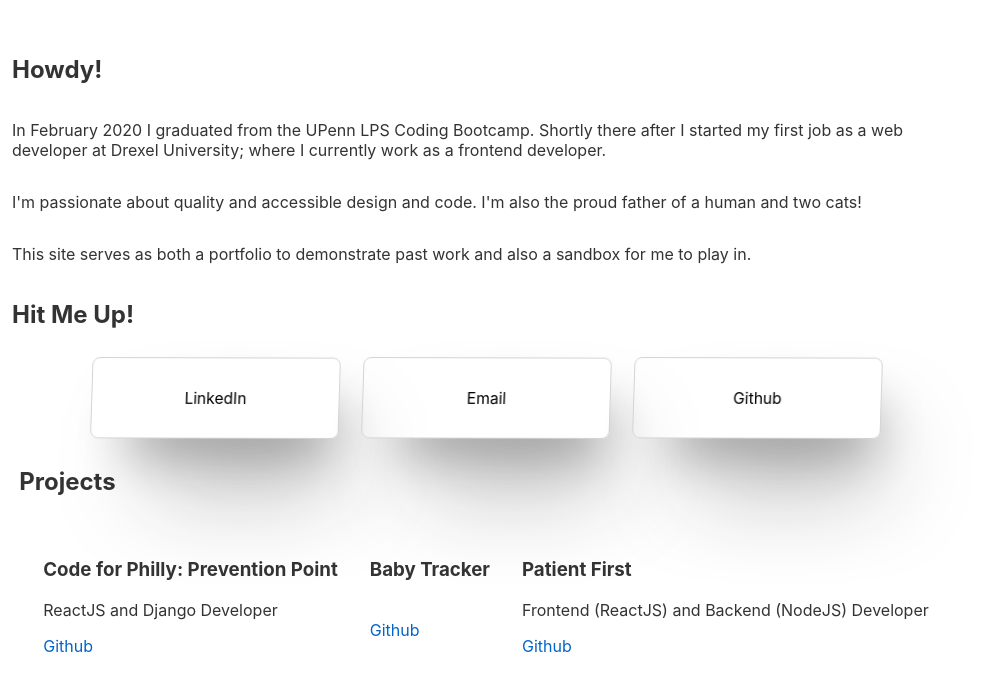
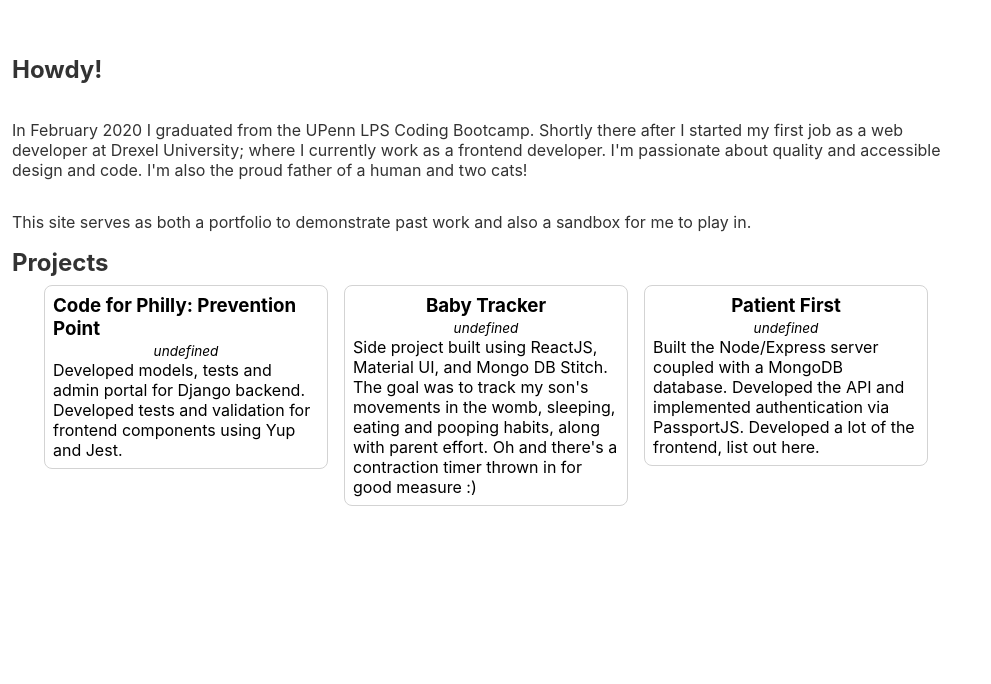
Before and after one commit to JackRyan1989/portfolio, a Svelte app: page / in a window 1280 px wide. Shown: the part 777-1461 px from the top of the page, without its empty margins (0-991 px from the left). After the commit the page ends 1419 px from the top, so only its background shows below. Built offline with nearby package versions, Linux system fonts and the light colour scheme.

Commit message:
more styling

```diff
--- /dev/null
+++ b/src/components/footer.svelte
@@ -0,0 +1,37 @@
+<script>
+</script>
+
+<section>
+  <div class="links">
+    <h2>Hit Me Up!</h2>
+    <a href="https://www.linkedin.com/in/johnanthonyryan/" target="_blank"
+      >LinkedIn</a
+    >
+    <a href="mailto:jack.jackryan@protonmail.com">Email</a>
+    <a href="https://github.com/JackRyan1989" target="_blank">Github</a>
+  </div>
+</section>
+
+<style>
+  section {
+    display: grid;
+    border: solid lightgray 1px;
+  }
+
+  div.links {
+    display: flex;
+    flex-direction: row;
+    justify-content: flex-start;
+    align-items: center;
+  }
+
+  div.links a {
+    padding: 0.5em;
+    margin: 0.5em;
+    min-height: 4em;
+    text-decoration: none;
+    text-align: center;
+    color: #000;
+    border-radius: 0.5em;
+  }
+</style>
--- a/src/components/projects.svelte
+++ b/src/components/projects.svelte
@@ -1,15 +1,25 @@
 <script>
-  import PROJECTS from '../constants/projects'
+  import PROJECTS from "../constants/projects";
 </script>
 
 <section>
   <h2>Projects</h2>
   <article>
     {#each PROJECTS as project}
-    <div id={project.id}>
-      <h3>{project.title}</h3>
-      {@html project.role}
-      <a href={project.url} target="_blank"><i class="fab fa-github-square"></i> Github</a>
+      <div class="item-grid" id={project.id}>
+        <a class="item" href={project.url} target="_blank">
+          <div class="item-content">
+            <div>
+              <h3 class="item-heading">{project.title}</h3>
+            </div>
+            <div>
+              <span class="item-category">{@html project.tech}</span>
+            </div>
+            <div>
+              {@html project.tasks}
+            </div>
+          </div>
+        </a>
       </div>
     {:else}
       <div>
@@ -20,20 +30,81 @@
 </section>
 
 <style>
+  :root {
+    --text-light: rgba(255, 255, 255, 0.6);
+    --text-lighter: rgba(255, 255, 255, 0.9);
+    --spacing-s: 8px;
+    --spacing-m: 16px;
+    --spacing-l: 24px;
+    --spacing-xl: 32px;
+    --spacing-xxl: 64px;
+    --width-container: 1200px;
+  }
+
+  * {
+    margin: 0;
+    padding: 0;
+    border: 0;
+    outline: 0;
+    vertical-align: baseline;
+    background: transparent;
+  }
 
   section {
     display: grid;
   }
 
   article {
+    align-items: flex-start;
     display: flex;
-        flex-wrap: wrap;
+    min-height: 100%;
     justify-content: center;
-        padding: .5em;
+    padding: 0px var(--spacing-l) var(--spacing-xxl) var(--spacing-l);
   }
 
-    div {
-        padding: 1em;
+  .item-grid {
+    display: grid;
+    grid-template-columns: repeat(1, 1fr);
+    grid-column-gap: var(--spacing-l);
+    grid-row-gap: var(--spacing-l);
+    max-width: var(--width-container);
+    width: 100%;
   }
 
+  .item {
+    position: relative;
+  }
+
+  .item:hover {
+    transform: scale(1.05) translateZ(0);
+  }
+
+  .item-grid:hover > .item:not(:hover) {
+    filter: brightness(0.5) saturate(0) contrast(1.2) blur(20px);
+  }
+
+    .item-category {
+      font-size: .85em;
+      font-style: italic;
+    }
+
+
+  .item-content {
+    display: flex;
+    flex-direction: column;
+    align-items: center;
+    justify-content: center;
+    min-width: 25%;
+    padding: 0.5em;
+    margin: 0.5em;
+    min-height: 4em;
+    text-decoration: none;
+    border: solid lightgrey 1px;
+    color: #000;
+    border-radius: 0.5em;
+  }
+
+  a:hover {
+    text-decoration: none;
+  }
 </style>
--- a/src/components/textblurb.svelte
+++ b/src/components/textblurb.svelte
@@ -8,8 +8,6 @@
       In February 2020 I graduated from the UPenn LPS Coding Bootcamp. Shortly
       there after I started my first job as a web developer at Drexel
       University; where I currently work as a frontend developer.
-    </p>
-    <p>
       I'm passionate about quality and accessible design and code. I'm also the
       proud father of a human and two cats!
     </p>
@@ -18,50 +16,10 @@
       sandbox for me to play in.
     </p>
   </section>
-  <section>
-    <h2>Hit Me Up!</h2>
-    <div class="links">
-      <a href="https://www.linkedin.com/in/johnanthonyryan/" target="_blank"
-        >LinkedIn</a
-      >
-      <a href="mailto:jack.jackryan@protonmail.com">Email</a>
-      <a href="https://github.com/JackRyan1989" target="_blank">Github</a>
-    </div>
-  </section>
 </section>
 
 <style>
   section {
     display: grid;
   }
-
-  div.links {
-    display: flex;
-    flex-direction: row;
-    justify-content: center;
-    align-items: center;
-  }
-
-  div.links a {
-    display: flex;
-    align-items: center;
-    justify-content: center;
-    min-width: 25%;
-    padding: 0.5em;
-    margin: 0.5em;
-    min-height: 4em;
-    text-decoration: none;
-    text-align: center;
-    border: solid lightgrey 1px;
-    color: #000;
-    transform: rotate3d(0.5, -0.866, 0, 15deg) rotate(1deg);
-    box-shadow: 2em 4em 6em -2em rgba(0, 0, 0, 0.9),
-      1em 2em 3.5em -1.5em rgba(0, 0, 0, .5);
-    transition: transform 0.4s ease, box-shadow 0.4s ease;
-    border-radius: 0.5em;
-  }
-
-  div.links a:hover {
-    transform: rotate3d(0, 0, 0, 0deg) rotate(0deg);
-  }
 </style>
```
Lines whose indentation alone changed are shown as unchanged.
